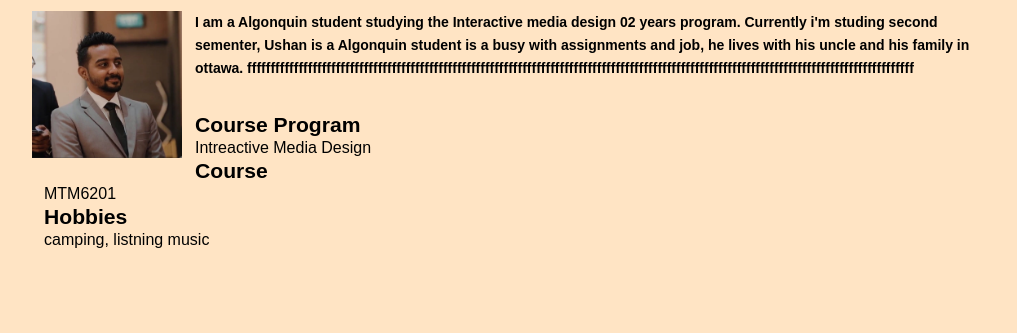
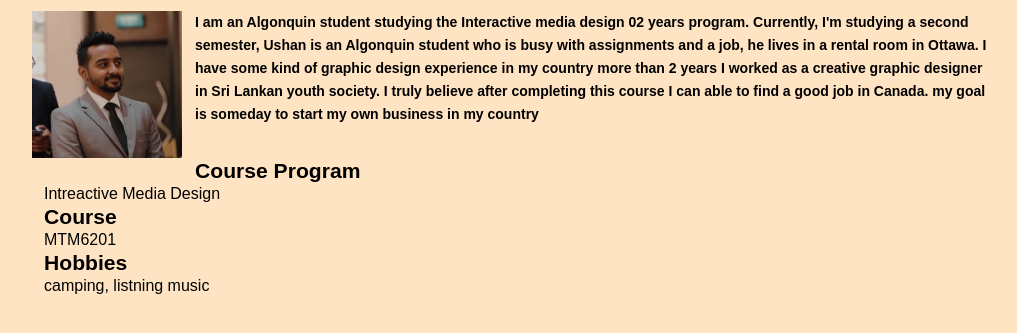
Before and after one commit to dhar0016/mtm6201-week1, a plain HTML site: page index.html in a window 1280 px wide. Shown: the part 123-456 px from the top of the page, without its empty margins (128-1145 px from the left). Drawn offline with Linux system fonts and the light colour scheme.

Commit message:
Add more words to pharagraph

```diff
--- a/index.html
+++ b/index.html
@@ -17,8 +17,8 @@
 
     <img src="./me.jpg" alt="my image">
 
-    <p>I am a Algonquin student studying the Interactive media design 02 years program. Currently i'm studing second sementer, Ushan is a Algonquin student is a busy with
-        assignments and job, he lives with his uncle and his family in ottawa. fffffffffffffffffffffffffffffffffffffffffffffffffffffffffffffffffffffffffffffffffffffffffffffffffffffffffffffffffffffffffffffffffffffffffffffff </p>
+    <p>I am an Algonquin student studying the Interactive media design 02 years program. Currently, I'm studying a second semester, Ushan is an Algonquin student who is busy with assignments and a job, he lives in a rental room in Ottawa. I have some kind of graphic design experience in my country more than 2 years I worked as a creative graphic designer in Sri Lankan youth society. I truly believe after completing this course I can able to find a good job in Canada. my goal is someday to start my own business in my country </p>
+
 
 </div>
 
```
